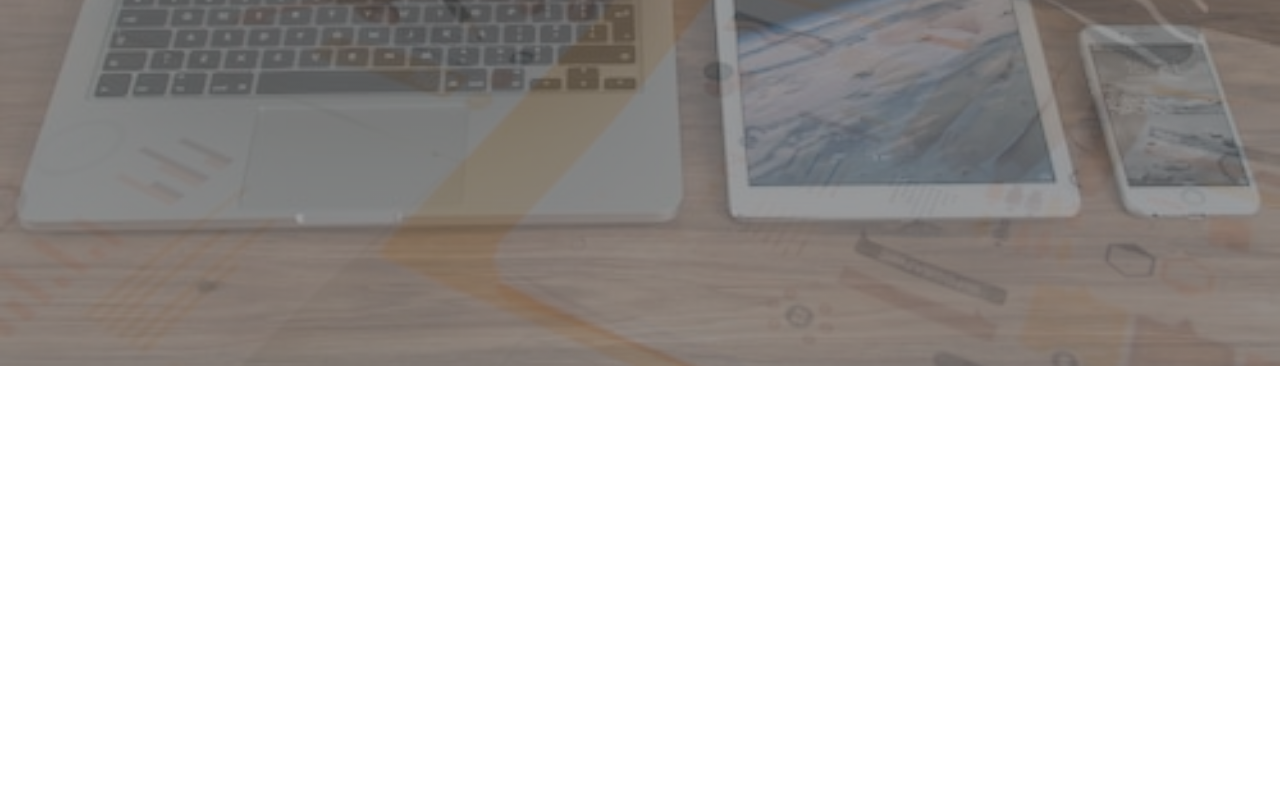
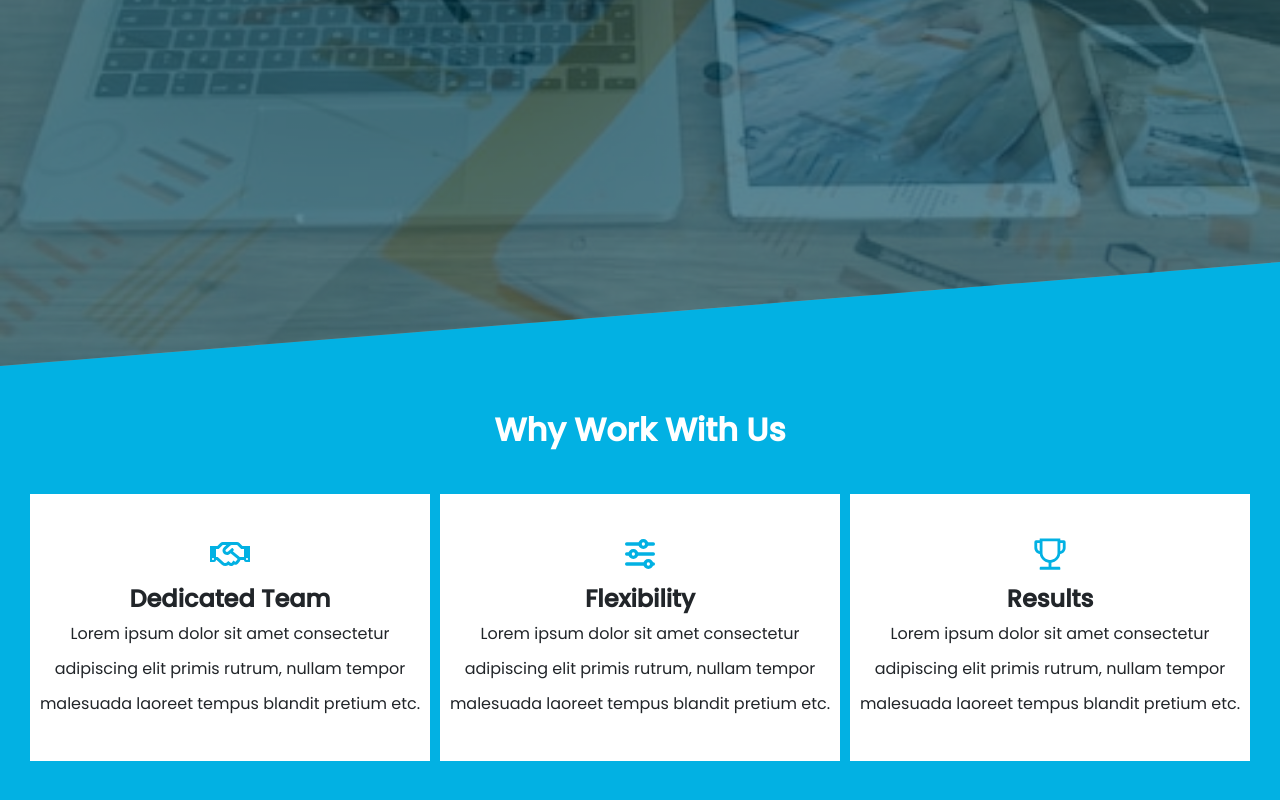
Before and after one commit to isiagi/wittyloop, a React (Vite) app: page / in a window 1280 px wide. Shown: the part 434-1234 px from the top of the page. Before the commit the page ends 800 px from the top, so only its background shows below. Built offline with nearby package versions, Linux system fonts and the light colour scheme.

Commit message:
add why component

```diff
--- a/package.json
+++ b/package.json
@@ -11,6 +11,7 @@
   "dependencies": {
     "react": "^18.2.0",
     "react-dom": "^18.2.0",
+    "react-icons": "^4.4.0",
     "react-router-dom": "^6.4.1",
     "react-slideshow-image": "^4.0.5"
   },
--- a/src/components/hero/Hero.tsx
+++ b/src/components/hero/Hero.tsx
@@ -27,7 +27,7 @@ const slideImages = [
 
 const Hero = (props: Props) => {
   return (
-    <div style={{ width: "100%", height: "100%" }}>
+    <div style={{ width: "100%", height: "100%", background: "#02B1E3" }}>
       <Fade autoplay={true} infinite={false}>
         {slideImages.map((slideImage, index) => (
           <div className="each-slide" key={index}>
@@ -41,6 +41,7 @@ const Hero = (props: Props) => {
                 display: 'flex',
                 alignItems: "center",
                 justifyContent: "center",
+                clipPath: "polygon(0 0, 100% 0, 100% 87%, 0 100%)"
               }}
             >
               <span style={{fontSize: '2.5em', color: "#FFF"}}>{slideImage.caption}</span>
--- /dev/null
+++ b/src/components/why/Why.tsx
@@ -0,0 +1,46 @@
+import React from "react";
+import { FaRegHandshake } from "react-icons/fa";
+import { TbAdjustmentsHorizontal } from "react-icons/tb";
+import { AiOutlineTrophy } from "react-icons/ai";
+
+import "./why.css";
+
+type Props = {};
+
+const Why = (props: Props) => {
+  return (
+    <div className="why__container">
+      <div className="why__head">
+        <h1>Why Work With Us</h1>
+      </div>
+      <div className="why__wrapper">
+        <div className="why__card">
+          <FaRegHandshake className="why__icon"/>
+          <h2>Dedicated Team</h2>
+          <p>
+            Lorem ipsum dolor sit amet consectetur adipiscing elit primis
+            rutrum, nullam tempor malesuada laoreet tempus blandit pretium etc.
+          </p>
+        </div>
+        <div className="why__card">
+          <TbAdjustmentsHorizontal className="why__icon"/>
+          <h2>Flexibility</h2>
+          <p>
+            Lorem ipsum dolor sit amet consectetur adipiscing elit primis
+            rutrum, nullam tempor malesuada laoreet tempus blandit pretium etc.
+          </p>
+        </div>
+        <div className="why__card">
+          <AiOutlineTrophy className="why__icon"/>
+          <h2>Results</h2>
+          <p>
+            Lorem ipsum dolor sit amet consectetur adipiscing elit primis
+            rutrum, nullam tempor malesuada laoreet tempus blandit pretium etc.
+          </p>
+        </div>
+      </div>
+    </div>
+  );
+};
+
+export default Why;
--- /dev/null
+++ b/src/components/why/why.css
@@ -0,0 +1,39 @@
+.why__container {
+    min-height: 70vh;
+    background-color: #02B1E3;
+}
+
+.why__head > h1{
+    padding: 40px 0;
+    text-align: center;
+    color: #fff;
+}
+
+.why__wrapper {
+    display: flex;
+    justify-content: center;
+    align-items: center;
+    flex-wrap: wrap;
+    gap: 10px;
+}
+
+.why__card {
+    max-width: 400px;
+    text-align: center;
+    background-color: #fff;
+    padding: 40px 0;
+    color: #212529;
+}
+
+.why__card > h1 {
+    padding: 32px 0;
+}
+
+.why__card > p {
+    line-height: 35px;
+}
+
+.why__icon {
+    font-size: 40px;
+    color: #02B1E3;
+}
--- a/src/pages/Home.tsx
+++ b/src/pages/Home.tsx
@@ -1,12 +1,14 @@
 import React from "react";
 import Hero from "../components/hero/Hero";
 import Nav from "../components/nav/Nav";
+import Why from "../components/why/Why";
 
 const Home = () => {
   return (
     <div>
       <Nav />
       <Hero />
+      <Why />
     </div>
   );
 };
```
Also changed, not shown: 1 other file (tests, documents, lock files or other folders).
